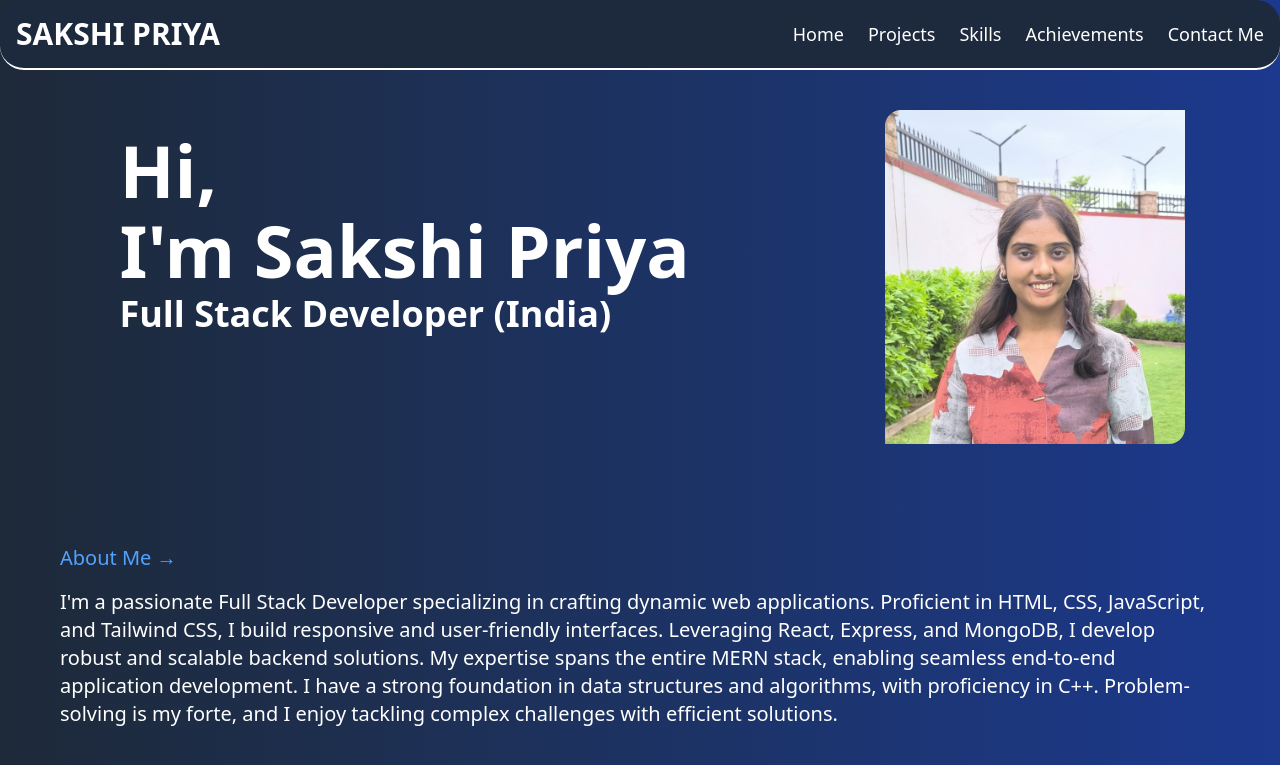
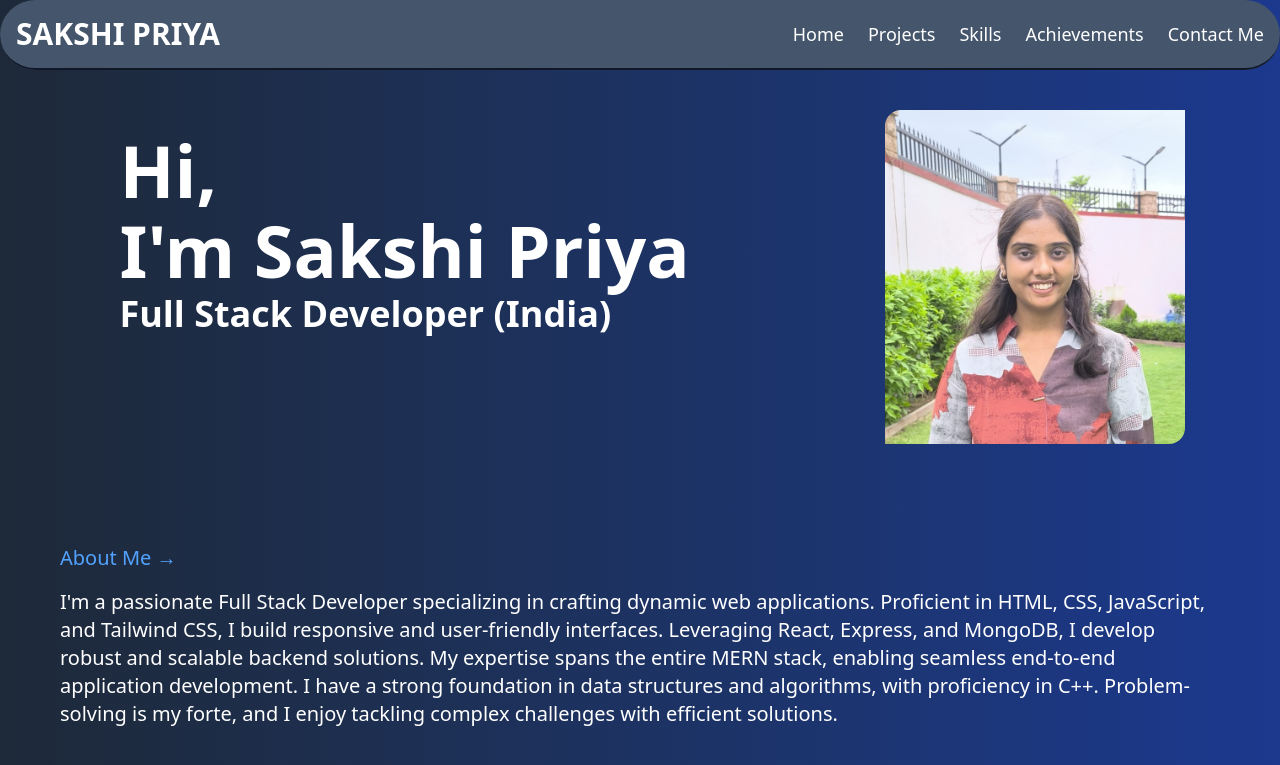
Before and after one commit to Sakshipriya01112003/Portfolio, a website: page index.html in a window 1280 px wide. Shown: the top 765 px of the page. Drawn offline with Linux system fonts and the light colour scheme.

Commit message:
Changes done

```diff
--- a/index.html
+++ b/index.html
@@ -11,9 +11,9 @@
   <div class="container mx-auto">
 
   <!-- Navabr -->
-    <header class="bg-slate-800 text-white sticky top-0 z-50 rounded-3xl">
+    <header class="bg-slate-600 text-white sticky top-0 z-50 rounded-full">
 
-        <div class="flex justify-between items-center p-4 border-b-2 border-gray-900 rounded-3xl">
+        <div class="flex justify-between items-center p-4 border-b-2 border-gray-900 rounded-full">
 
             <h1 class="text-2xl md:text-3xl font-extrabold cursor-pointer">
                 SAKSHI PRIYA
@@ -46,7 +46,7 @@
     </header>
 
 
-    <div class="bg-gradient-to-r from-gray-800 to-blue-900  text-white">
+    <div class=" text-white">
 
       <!-- Home Page -->
 
```
Also changed, not shown: src/output.css.
